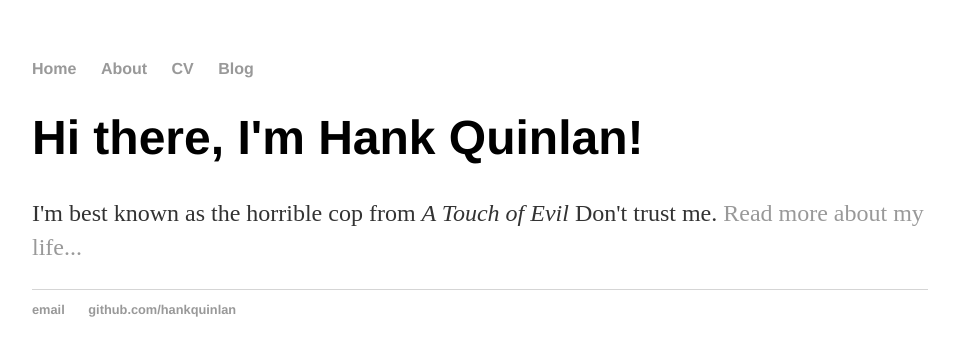
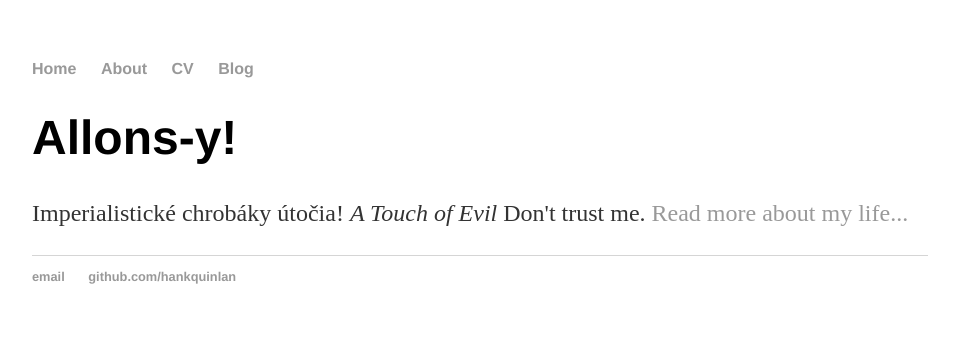
Before and after one commit to OndrykSelecky/OndrykSelecky.github.io, a Jekyll site: the page built from index.html, in a window 1280 px wide. Shown: the top 356 px of the page, without its empty margins (160-1119 px from the left). Built offline with Jekyll 4.4.1, drawn with Linux system fonts in a browser that asks for light colours.

Commit message:
Update index.html

```diff
--- a/index.html
+++ b/index.html
@@ -1,8 +1,8 @@
 ---
 layout: default
-title: Hank Quinlan, Horrible Cop
+title: Ondrej Selecký
 ---
 <div class="blurb">
-	<h1>Hi there, I'm Hank Quinlan!</h1>
-	<p>I'm best known as the horrible cop from <em>A Touch of Evil</em> Don't trust me. <a href="/about">Read more about my life...</a></p>
+	<h1>Allons-y! </h1>
+	<p>Imperialistické chrobáky útočia! <em>A Touch of Evil</em> Don't trust me. <a href="/about">Read more about my life...</a></p>
 </div><!-- /.blurb -->
```
